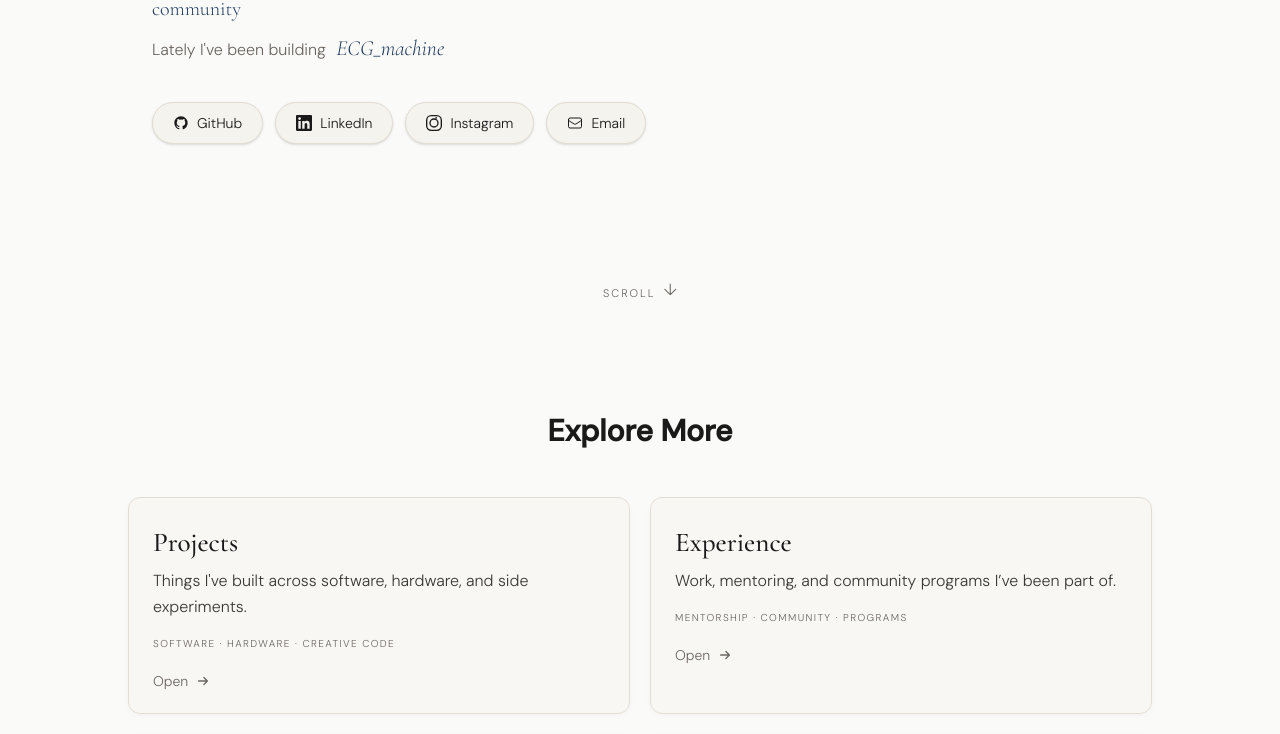
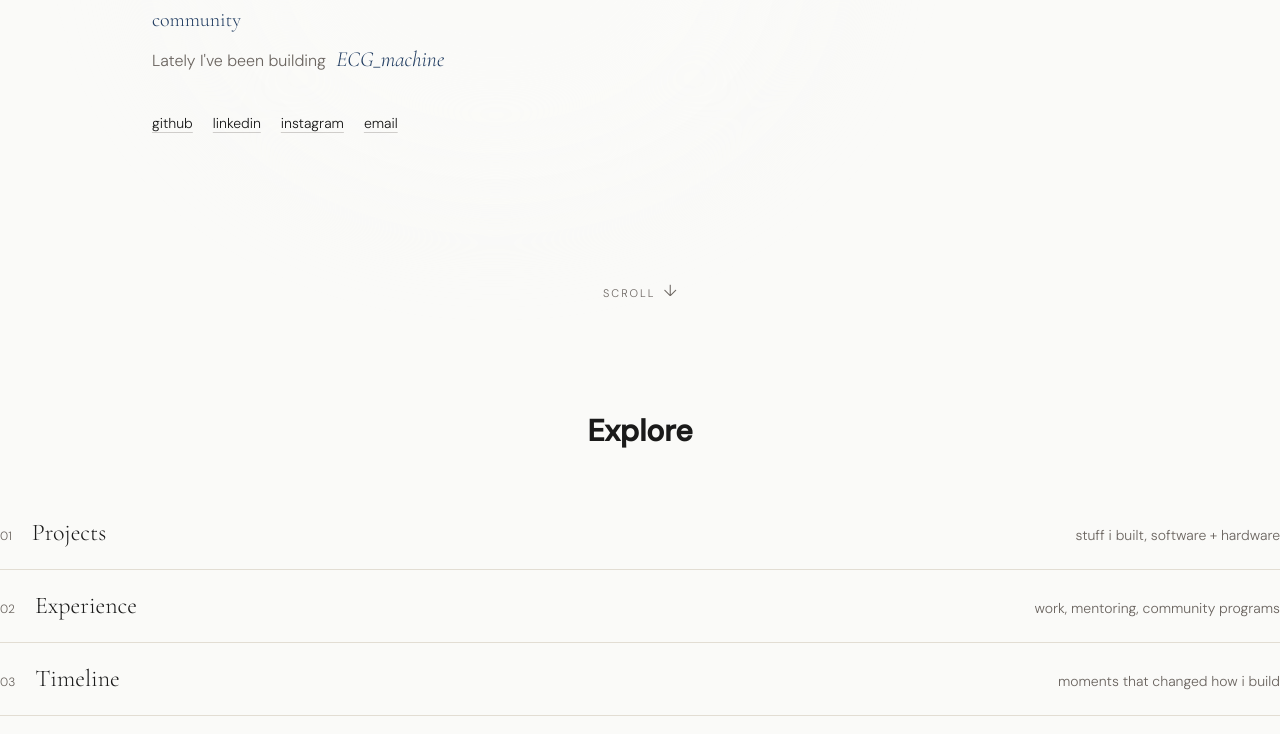
Before and after one commit to anirudh12032008/portfolio-map, a Next.js app: page / in a window 1280 px wide. Shown: the part 395-1129 px from the top of the page. Built offline with nearby package versions, Linux system fonts and the light colour scheme.

Commit message:
why is hero section blank now sobb

```diff
--- a/src/app/experience/[route]/page.tsx
+++ b/src/app/experience/[route]/page.tsx
@@ -67,7 +67,6 @@ export default async function ExperienceRoutePage({
     <div className="page-enter pt-16 md:pt-24">
       <section className="max-w-5xl mx-auto px-6 py-16 md:py-24">
         <div className="mb-10 md:mb-14">
-          <span className="text-xs inline-block font-sans font-medium uppercase tracking-widest text-gold mb-3">experience</span>
           <h1 className="text-display font-serif text-6xl text-ink">{title}</h1>
           <p className="text-base text-ink-muted font-light leading-relaxed max-w-xl mt-4">{description}</p>
           {frontmatter.gallery?.length ? (
--- a/src/app/experience/page.tsx
+++ b/src/app/experience/page.tsx
@@ -204,7 +204,7 @@ export default function ExpPage() {
 
 </div> */}
 
-<Heading eye="Background" title="Experience" desc="Programs I've been part of, communities I've contributed to, and challenges I've helped run." />
+<Heading eye="" title="Experience" desc="Programs I've been part of, communities I've contributed to, and challenges I've helped run." />
 
  <FadeIn delay={0.2}>
             <div className="mt-16 text-center max-w-xl mx-auto">
--- a/src/app/life/[route]/page.tsx
+++ b/src/app/life/[route]/page.tsx
@@ -68,7 +68,6 @@ export default async function LifeRoutePage({
     <div className="page-enter pt-16 md:pt-24">
       <section className="max-w-5xl mx-auto px-6 py-16 md:py-24">
         <div className="mb-10 md:mb-14">
-          <span className="text-xs inline-block font-sans font-medium uppercase tracking-widest text-gold mb-3">life</span>
           <h1 className="text-display font-serif text-6xl text-ink">{title}</h1>
           <p className="text-base text-ink-muted font-light leading-relaxed max-w-xl mt-4">{description}</p>
           {frontmatter.gallery?.length ? (
--- a/src/app/life/page.tsx
+++ b/src/app/life/page.tsx
@@ -54,7 +54,7 @@ export default function Life() {
         <>
         <div className="page-enter pt-16 md:pt-24">
 <Section>
-<Heading eye="life" title="Life Beyond Code" desc="The things that keep me curious, grounded, and occasionally surprised like covered in flour" />
+<Heading eye="" title="Life Beyond Code" desc="The things that keep me curious, grounded, and occasionally surprised like covered in flour" />
         <FadeIn delay={0.2}>
             <div className="mt-16 text-center max-w-xl mx-auto">
                 <p className="font-serif italic text-xl md:text-2xl text-ink-soft leading-relaxed">
--- a/src/app/projects/[route]/page.tsx
+++ b/src/app/projects/[route]/page.tsx
@@ -67,7 +67,6 @@ export default async function ProjectRoutePage({
     <div className="page-enter pt-16 md:pt-24">
       <section className="max-w-5xl mx-auto px-6 py-16 md:py-24">
         <div className="mb-10 md:mb-14">
-          <span className="text-xs inline-block font-sans font-medium uppercase tracking-widest text-gold mb-3">projects</span>
           <h1 className="text-display font-serif text-6xl text-ink">{title}</h1>
           <p className="text-base text-ink-muted font-light leading-relaxed max-w-xl mt-4">{description}</p>
           {frontmatter.gallery?.length ? (
--- a/src/app/projects/page.tsx
+++ b/src/app/projects/page.tsx
@@ -169,7 +169,7 @@ export default function Projects() {
 
         <div className="page-enter pt-16">
             <Section>
-                <Heading eye="work" title="Projects" desc="A showcase of my work, from software to hardware and 3D printing" />
+                <Heading eye="" title="Projects" desc="A showcase of my work, from software to hardware and 3D printing" />
 
 
 
--- a/src/app/timeline/page.tsx
+++ b/src/app/timeline/page.tsx
@@ -94,7 +94,7 @@ export default function Timeline() {
     <div className="page-enter pt-16">
       <Section>
         <Heading
-          eye="Journey"
+          eye=""
           title="Timeline"
           desc="Key moments that shaped how I build, learn, and work with communities."
         />
--- a/src/components/sections/Cards.tsx
+++ b/src/components/sections/Cards.tsx
@@ -6,64 +6,15 @@ import Link from "next/link";
 
 
 
-const cards = [
-
-
-    {
-        href: "/projects",
-        sr:1,
-        title: "Projects",
-        desc: "Things I've built across software, hardware, and side experiments.",
-        color: "bg-gold/10 text-gold border-gold/25",
-        tag: "Software · Hardware · Creative Code",
-    },
-
-    {
-        href: "/experience",
-        sr: 2,
-        title: "Experience",
-        desc: "Work, mentoring, and community programs I’ve been part of.",
-        color: "bg-navy/10 text-navy border-navy/25",
-        tag: "Mentorship · Community · Programs",
-
-
-
-    },
-
-    {
-        href: "/timeline",
-        sr: 3,
-        title: "Timeline",
-        desc: "Key moments that changed how I build and think.",
-        color: "bg-ink-soft/10 text-ink-soft border-ink-soft/25",
-        tag: "Milestones · Journey",
-    },
-{
-
-    href: "/life",
-    sr: 4,
-    title: "Life Beyond Code",
-    desc: "What I do outside coding that keeps me creative and grounded.",
-    color: "bg-ink-muted/10 text-ink-muted border-ink-muted/25",
-    tag: "Passions · Sketching · Music · Poetry",
-}
+const spots = [
+    { href: "/projects", n: "01", title: "Projects", desc: "stuff i built, software + hardware" },
+    { href: "/experience", n: "02", title: "Experience", desc: "work, mentoring, community programs" },
+    { href: "/timeline", n: "03", title: "Timeline", desc: "moments that changed how i build" },
+    { href: "/life", n: "04", title: "Life Beyond Code", desc: "what i do off screen" },
 ]
 
-
-
-
-
-const cont = {
-    hidden: {
-    },
-    show: { transition: { staggerChildren: 0.1, delayChildren: 0.1 } },
-}
-
-const item = {
-    hidden: { opacity: 0, y: 20 },
-    show: { opacity: 1, y: 0, transition: { duration: 0.7, ease: "easeOut" } },
-}
-
+const item = { hidden:{ opacity:0, y:10 }, show:{ opacity:1, y:0, transition:{ duration:0.5, ease:"easeOut" } } }
+const cont = { hidden:{}, show:{ transition:{ staggerChildren:0.08 } } }
 
 
 
@@ -80,7 +31,7 @@ export function Cards(){
                 viewport={{ once: true }}
                 className="text-3xl font-bold text-center mb-12 text-ink"
             >
-                Explore More
+                Explore
             </motion.h2>
 
             <motion.div
@@ -89,32 +40,17 @@ export function Cards(){
             initial="hidden"
             whileInView="show"
             viewport={{once: true, margin: "-80px"}}
-            className="grid sm:grid-cols-2 grid-cols-1 gap-5 max-w-5xl mx-auto"
+            className="divide-y divide-border"
             >
 
 
-                {cards.map((c) => (
-                    <motion.div key={c.href} variants={item}>
-
-                    <Link href={c.href} className="group block h-full">
-                                        <div data-cursor className="relative h-full rounded-xl border border-border bg-offwhite/70 backdrop-blur-[1px] px-6 py-5 shadow-[0_2px_6px_rgba(26,26,26,0.03)] transition-all duration-200 hover:-translate-y-0.5 hover:shadow-[0_14px_28px_rgba(30,58,95,0.10)]">
-{/* <span className="inline-block text-xs font-mono-dm text-ink-muted tabular-nums"></span> */}
-
-
-<h3 className="mt-2 font-serif text-[1.7rem] leading-tight font-medium text-ink group-hover:text-navy transition-colors duration-200"> {c.title} </h3>
-<p className="mt-2 text-ink-soft group-hover:text-ink transition-colors duration-200 leading-relaxed"> {c.desc} </p>
-<p className="mt-4 text-[10px] uppercase tracking-[0.14em] text-ink-muted font-sans"> {c.tag} </p>
-
-<div className="mt-5 inline-flex items-center gap-2 text-sm font-sans text-ink-muted group-hover:text-navy transition-colors duration-200">
-    <span>Open</span>
-    <svg viewBox="0 0 16 16" fill="none" className="w-3.5 h-3.5" stroke="currentColor" strokeWidth={1.5}>
-        <path d="M3 8h10M9 4l4 4-4 4" strokeLinecap="round" strokeLinejoin="round" />
-    </svg>
-</div>
-</div>
-
-
-</Link>
+{spots.map((s) => (
+                    <motion.div key={s.href} variants={item}>
+                        <Link href={s.href} data-cursor className="group flex items-baseline gap-5 py-5">
+                            <span className="font-sans text-xs text-ink-muted tabular-nums">{s.n}</span>
+                            <span className="font-serif text-2xl text-ink group-hover:text-navy transition-colors">{s.title}</span>
+                            <span className="text-sm text-ink-muted ml-auto text-right hidden sm:block">{s.desc}</span>
+                        </Link>
                     </motion.div>
                 ))}
 
--- a/src/components/sections/Hero.tsx
+++ b/src/components/sections/Hero.tsx
@@ -194,6 +194,8 @@ const boostGrid = (on: boolean) =>
 <motion.h1
 variants={item}
 className="inline-block text-xs uppercase tracking-widest text-gold mb-7 font-medium font-sans" */}
+<div aria-hidden className="pointer-events-none absolute left-0 top-1/2 -translate-y-1/2 w-[46rem] max-w-full h-[36rem] bg-[radial-gradient(ellipse_at_center,var(--bg)_38%,transparent_72%)] blur-2xl" />
+
 <motion.div
 variants={container}
 initial="hidden"
@@ -262,17 +264,11 @@ className="mt-3 text-base text-ink-muted">
     Lately I've been building <Rot/>
 </motion.p>
 
-<motion.div variants={item} className="mt-10 flex flex-wrap gap-3">
+<motion.div variants={item} className="mt-10 flex flex-wrap gap-x-5 gap-y-1 text-sm font-sans">
     {socials.map((s) => (
-        <a
-        key={s.label}
-        href={s.href}
-        target="_blank"
-        rel="noopener noreferrer"
-        // ahhhhhhhhhhhh
-       className="inline-flex items-center gap-2 px-5 py-2.5 rounded-full bg-cream-100 border border-cream-200 text-ink text-sm font-sans hover:border-navy hover:bg-navy hover:text-white transition-all duration-200 shadow-sm" >
-            {s.icon}
-            {s.label}
+        <a key={s.label} href={s.href} target="_blank" rel="noopener noreferrer"
+           className="underline underline-offset-4 decoration-ink-muted/30 hover:text-ink hover:decoration-ink">
+            {s.label.toLowerCase()}
         </a>
     ))}
 </motion.div>
```
